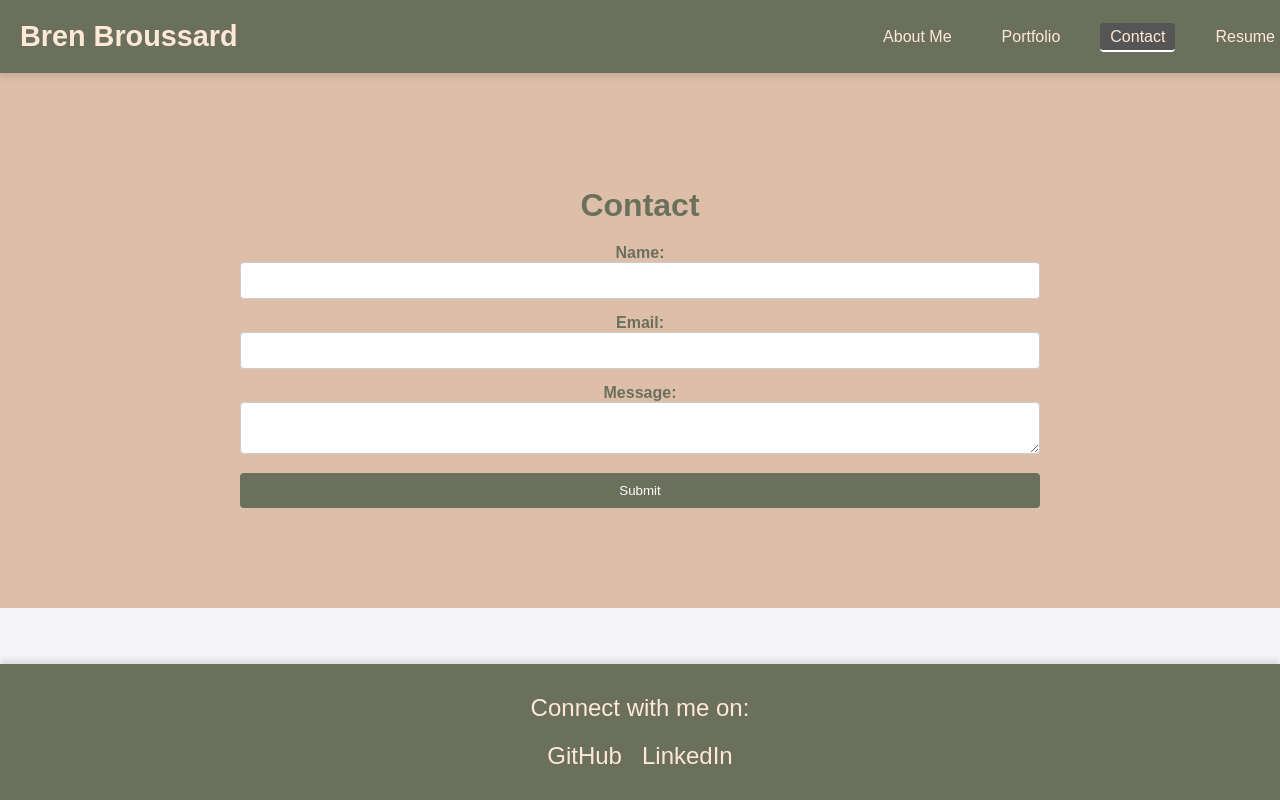
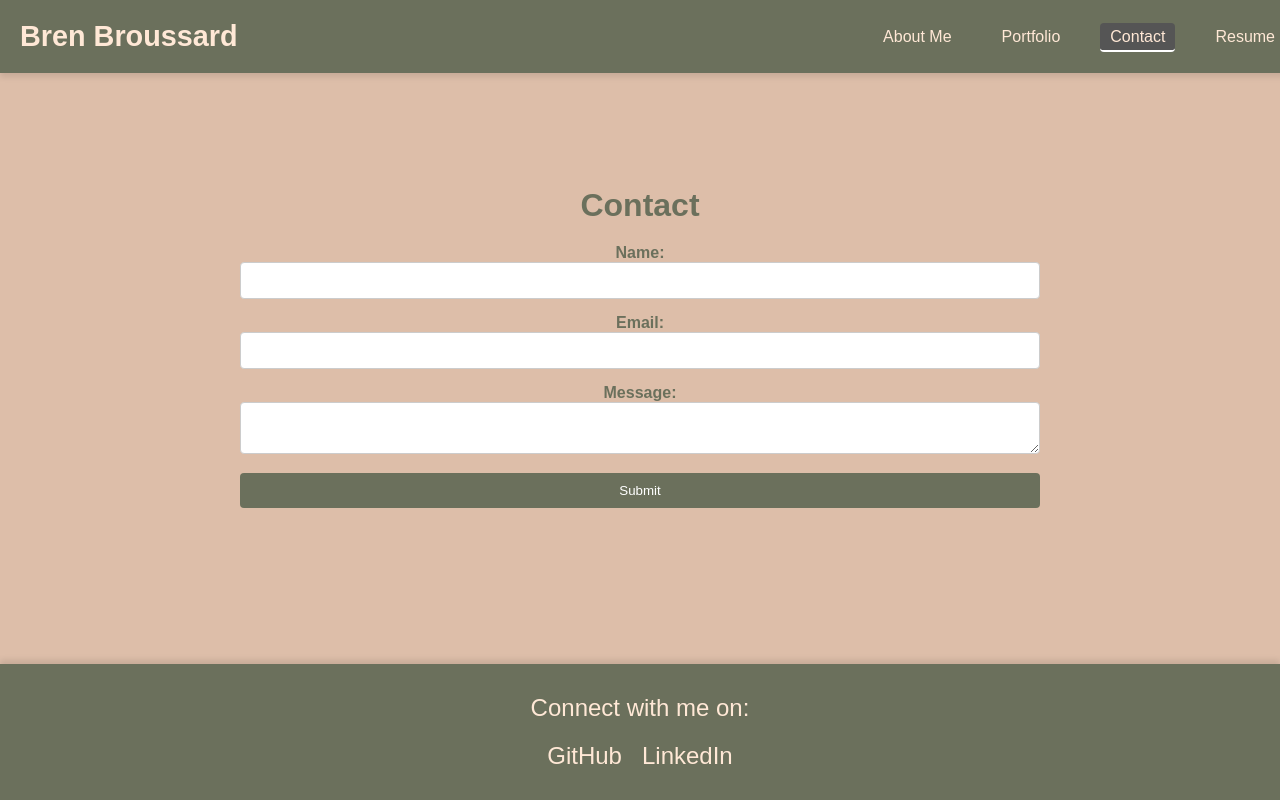
Before and after one commit to brenj23/Portfolio-React, a React (Vite) app: page /contact in a window 1280 px wide. Built offline with nearby package versions, Linux system fonts and the light colour scheme.

Commit message:
contact css update

```diff
--- a/src/components/Contact/Contact.css
+++ b/src/components/Contact/Contact.css
@@ -7,6 +7,7 @@ section {
 form {
   display: flex;
   flex-direction: column;
+  padding-bottom: 80px;
 }
 
 form div {
@@ -41,6 +42,7 @@ form input[type="submit"]:hover,
 form button[type="submit"]:hover {
   background-color: #0056b3; /* Change to your preferred hover color */
   transform: translateY(-2px);
+
 }
 
 .error {
```
Also changed, not shown: 1 other file (tests, documents, lock files or other folders).
